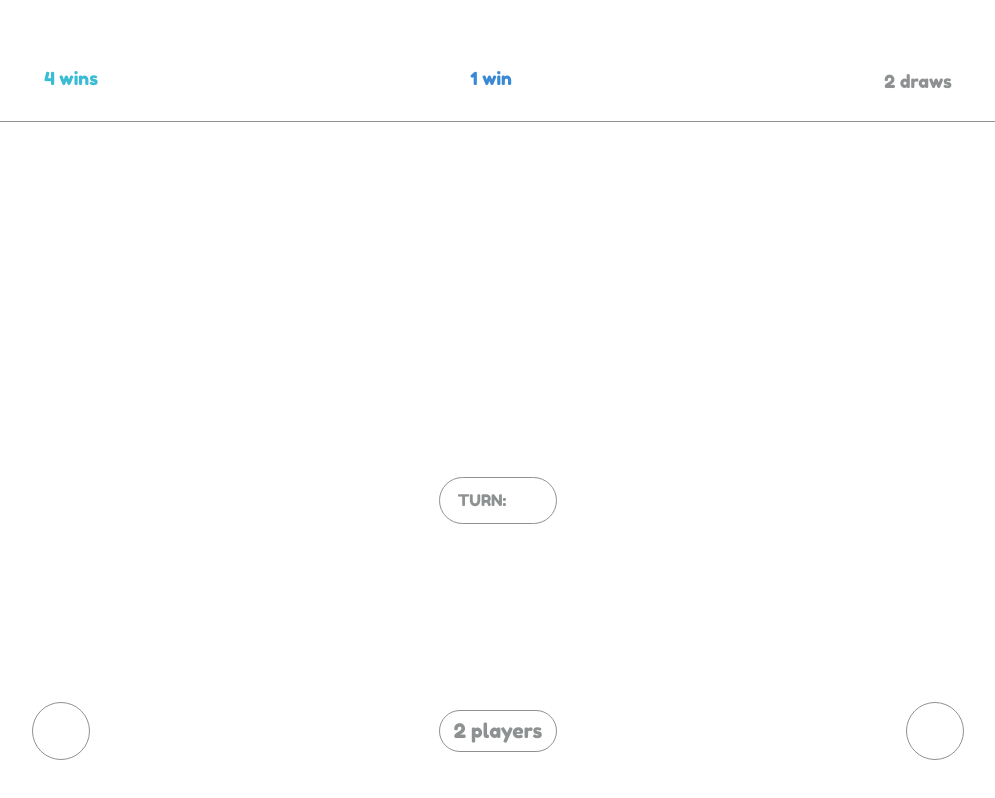
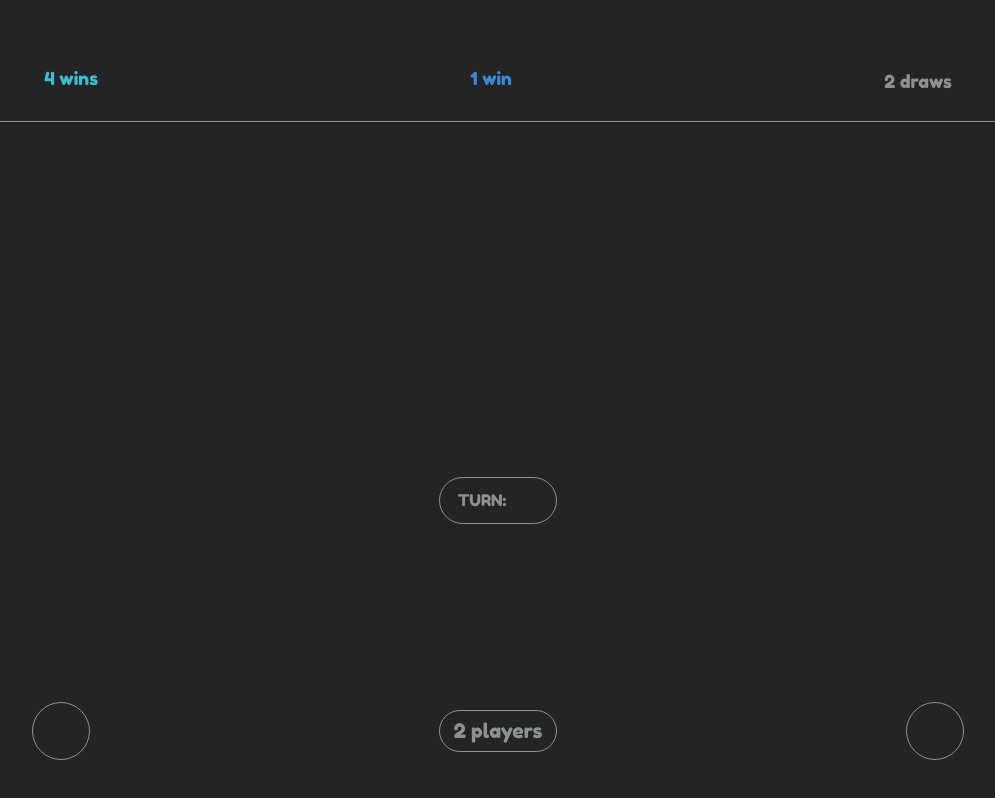
Before and after one commit to mcskypl/tic-tac-toe, a website: page index.html in a window 1280 px wide. Shown: the whole page, without its empty margins (142-1137 px from the left). Drawn offline with Linux system fonts and the light colour scheme.

```diff
--- a/index.html
+++ b/index.html
@@ -11,7 +11,7 @@
         <title>Tic-tac-toe ❌ ⭕ - multiplayer game</title>
     </head>
     <body>
-        <div class="container">
+        <div class="container dark">
             <div class="score">
                 <div class="score__o display">
                     <svg>
```
